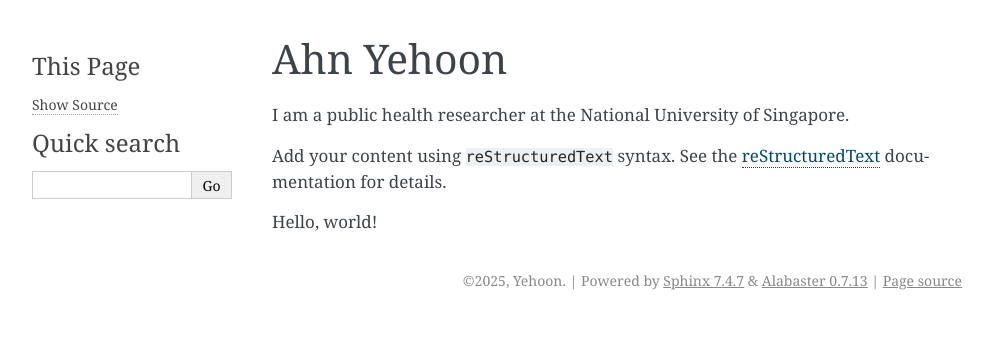
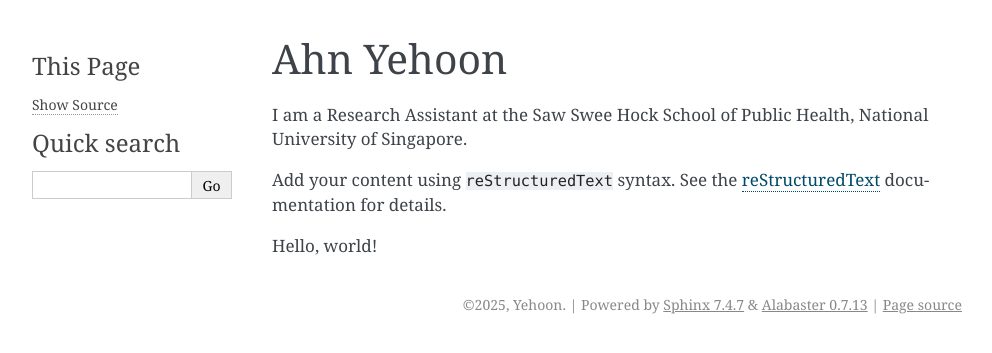
Before and after one commit to yehoonahn/yehoonahn.github.io, a Sphinx documentation site: the page built from docs/index.rst, in a window 1280 px wide. Shown: the top 353 px of the page, without its empty margins (148-1140 px from the left). Built offline with Sphinx 7.4.7, drawn with Linux system fonts in a browser that asks for light colours.

Commit message:
Initial commit

```diff
--- a/docs/index.rst
+++ b/docs/index.rst
@@ -5,7 +5,7 @@
 
 Ahn Yehoon
 =====================
-I am a public health researcher at the National University of Singapore.
+I am a Research Assistant at the Saw Swee Hock School of Public Health, National University of Singapore.
 
 
 
```
Also changed, not shown: docs/_static/custom.css (added), 2 other files.
